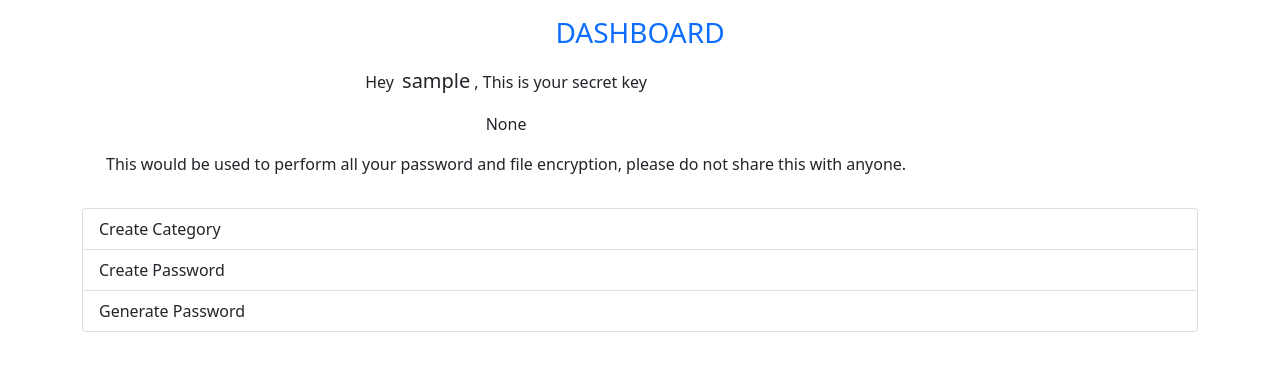
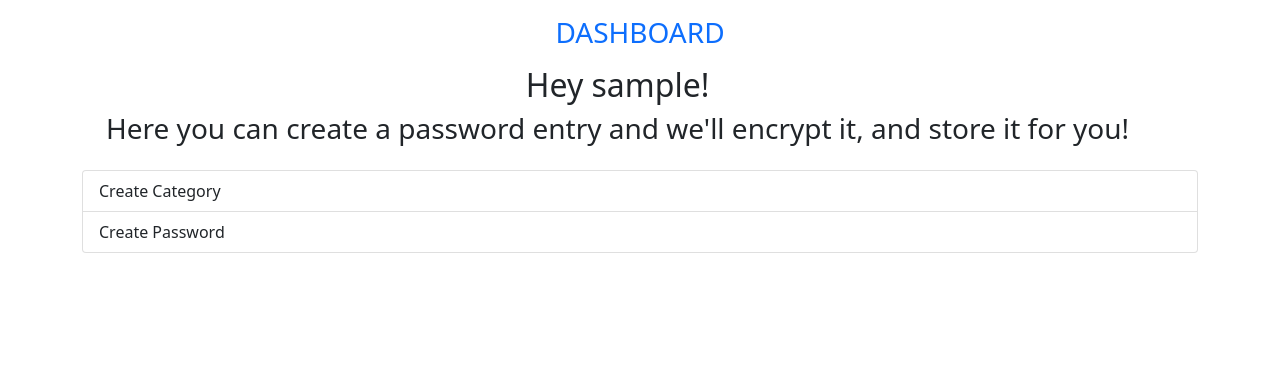
Before and after one commit to trashg0blin/cybr504proj, a Django app: page /accounts/ in a window 1280 px wide. Shown: the part 56-427 px from the top of the page. Run offline with Django 3.2, Linux system fonts and the light colour scheme; the visitor is signed in with stand-in values (Sample User, id 1).

Commit message:
removed generated password to simplify the app

```diff
--- a/pwmgr/templates/accounts/dashboard.html
+++ b/pwmgr/templates/accounts/dashboard.html
@@ -15,17 +15,18 @@
         <h3 class='text-primary my-3 text-center'>DASHBOARD</h3>
         <div class='container d-lg-flex d-sm-block my-3'>
             <div class='container_fluid text-center'>
-                <p class='header_para'>
-                Hey <span class='lead m-1'>{{ request.user.username }}</span>, This is your secret key
-                </p>
-                <p><span class='highlight'>{{request.user.user_secret_key}}</span></p>
-                <p>This would be used to perform all your password and file encryption, please do not share this with anyone.</p>
+                <h2 class='header_para'>
+                Hey {{ request.user.username }}!
+                </h2>
+                <h3>Here you can create a password entry and we'll encrypt it, and store it for you!</h3>
             </div>
         </div>
     </div>
     <ul class='list-group'>
         <a class='list-group-item' href='{% url "passwords:create_category" %}'>Create Category</a>
         <a class='list-group-item' href='{% url "passwords:create_password" %}'>Create Password</a>
+        {% comment %}
         <a class='list-group-item' href='{% url "passwords:create_generated_password" %}'>Generate Password</a>
+        {% endcomment %}
     </ul>
 {% endblock %}
```
